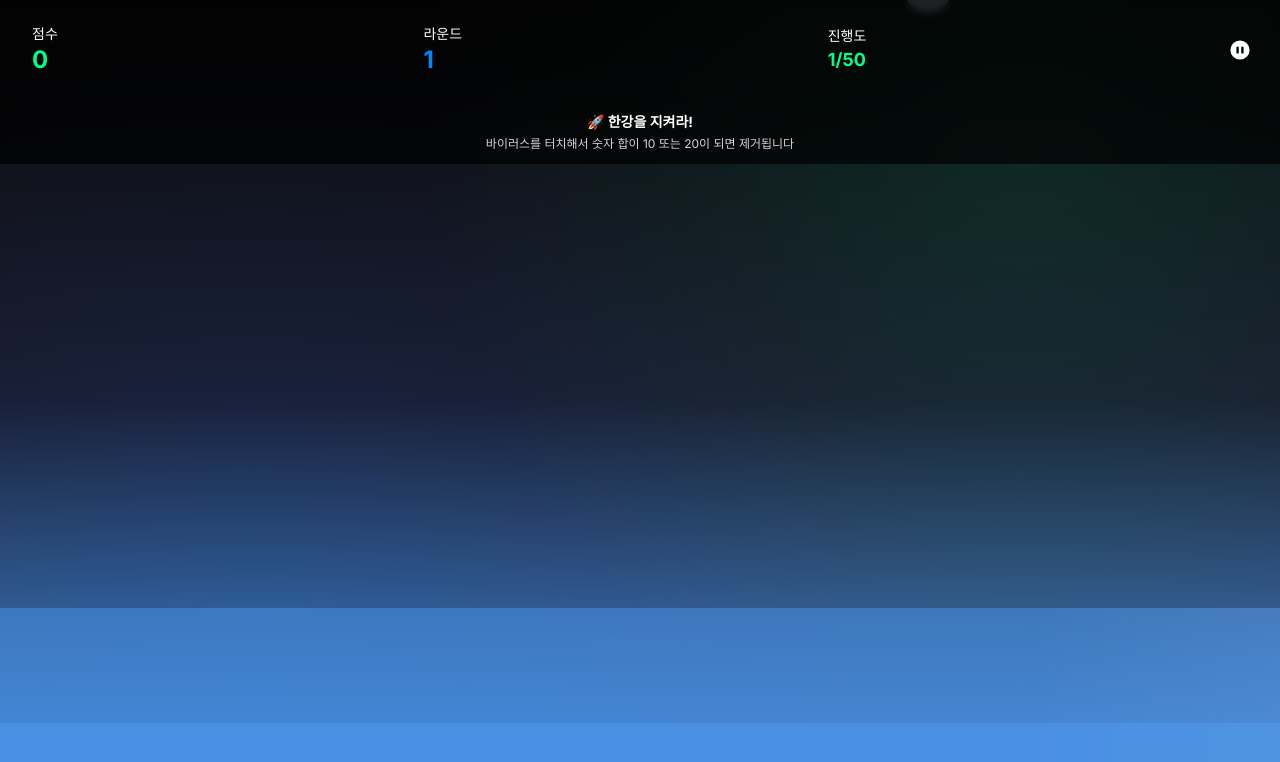
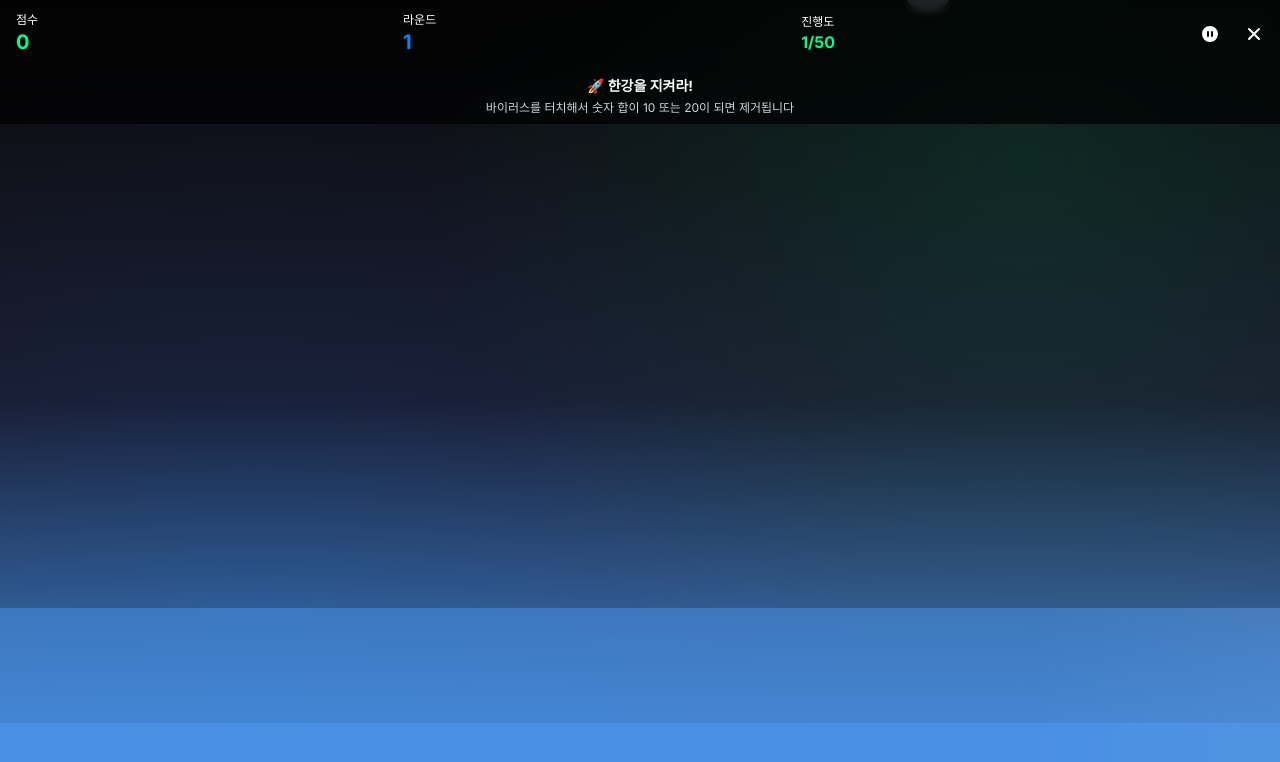
Before and after one commit to amourfou/HaanRiver, a Next.js app: page / in a window 1280 px wide. Both pictures are taken after a click on the button "게임 시작". Shown: the top 762 px of the page. Built offline with nearby package versions, Linux system fonts and the light colour scheme.

Commit message:
feat: 나가기 버튼 추가 및 UI 높이 축소
- 일시정지 버튼 옆에 나가기 버튼 추가
- UI 패딩과 텍스트 크기 축소로 더 컴팩트한 디자인
- 나가기 버튼 클릭 시 시작 화면으로 복귀
- 버튼 레이아웃을 flex gap으로 개선

```diff
--- a/src/app/page.tsx
+++ b/src/app/page.tsx
@@ -33,6 +33,11 @@ export default function Home() {
   };
 
   const resetGame = () => {
+    dispatch({ type: 'RESET_GAME' });
+    setShowStartScreen(true);
+  };
+
+  const handleExit = () => {
     dispatch({ type: 'RESET_GAME' });
     setShowStartScreen(true);
   };
@@ -142,6 +147,7 @@ export default function Home() {
             gameState={gameState}
             onPause={handlePause}
             onResume={handleResume}
+            onExit={handleExit}
           />
         </>
       )}
--- a/src/components/GameUI.tsx
+++ b/src/components/GameUI.tsx
@@ -8,57 +8,60 @@ interface GameUIProps {
   gameState: GameState;
   onPause: () => void;
   onResume: () => void;
+  onExit: () => void;
 }
 
-const GameUI: React.FC<GameUIProps> = ({ gameState, onPause, onResume }) => {
+const GameUI: React.FC<GameUIProps> = ({ gameState, onPause, onResume, onExit }) => {
   return (
     <div className="absolute top-0 left-0 right-0 z-[60]">
       {/* 전체 화면 너비의 상단 배경 */}
-      <div className="w-full bg-black bg-opacity-70 backdrop-blur-sm p-4">
+      <div className="w-full bg-black bg-opacity-70 backdrop-blur-sm p-2">
         {/* 상단 UI */}
         <div className="flex justify-between items-center">
           {/* 점수 */}
           <motion.div
-            className="px-4 py-2"
+            className="px-2 py-1"
             initial={{ scale: 0.8, opacity: 0 }}
             animate={{ scale: 1, opacity: 1 }}
             transition={{ delay: 0.2 }}
           >
-            <div className="text-white text-sm">점수</div>
-            <div className="text-virus-green text-2xl font-bold">
+            <div className="text-white text-xs">점수</div>
+            <div className="text-virus-green text-xl font-bold">
               {gameState.score.toLocaleString()}
             </div>
           </motion.div>
 
           {/* 라운드 */}
           <motion.div
-            className="px-4 py-2"
+            className="px-2 py-1"
             initial={{ scale: 0.8, opacity: 0 }}
             animate={{ scale: 1, opacity: 1 }}
             transition={{ delay: 0.3 }}
           >
-            <div className="text-white text-sm">라운드</div>
-            <div className="text-virus-blue text-2xl font-bold">
+            <div className="text-white text-xs">라운드</div>
+            <div className="text-virus-blue text-xl font-bold">
               {gameState.round}
             </div>
           </motion.div>
 
           {/* 바이러스 진행도 */}
           <motion.div
-            className="px-4 py-2"
+            className="px-2 py-1"
             initial={{ scale: 0.8, opacity: 0 }}
             animate={{ scale: 1, opacity: 1 }}
             transition={{ delay: 0.4 }}
           >
-            <div className="text-white text-sm">진행도</div>
-            <div className="text-virus-green text-lg font-bold">
+            <div className="text-white text-xs">진행도</div>
+            <div className="text-virus-green text-base font-bold">
               {gameState.virusesSpawned}/{gameState.virusesToSpawn}
             </div>
           </motion.div>
 
+          {/* 버튼들 */}
+          <div className="flex gap-2">
             {/* 일시정지 버튼 */}
             <motion.button
-            className="rounded-lg p-3 text-white hover:bg-white hover:bg-opacity-20 transition-colors"
+              className="rounded-lg p-2 text-white hover:bg-white hover:bg-opacity-20 transition-colors"
               onClick={gameState.isPaused ? onResume : onPause}
               initial={{ scale: 0.8, opacity: 0 }}
               animate={{ scale: 1, opacity: 1 }}
@@ -67,22 +70,38 @@ const GameUI: React.FC<GameUIProps> = ({ gameState, onPause, onResume }) => {
               whileTap={{ scale: 0.95 }}
             >
             {gameState.isPaused ? (
-            <svg className="w-6 h-6" fill="currentColor" viewBox="0 0 20 20">
+              <svg className="w-5 h-5" fill="currentColor" viewBox="0 0 20 20">
                 <path fillRule="evenodd" d="M10 18a8 8 0 100-16 8 8 0 000 16zM9.555 7.168A1 1 0 008 8v4a1 1 0 001.555.832l3-2a1 1 0 000-1.664l-3-2z" clipRule="evenodd" />
               </svg>
             ) : (
-            <svg className="w-6 h-6" fill="currentColor" viewBox="0 0 20 20">
+              <svg className="w-5 h-5" fill="currentColor" viewBox="0 0 20 20">
                 <path fillRule="evenodd" d="M18 10a8 8 0 11-16 0 8 8 0 0116 0zM7 8a1 1 0 012 0v4a1 1 0 11-2 0V8zm5-1a1 1 0 00-1 1v4a1 1 0 102 0V8a1 1 0 00-1-1z" clipRule="evenodd" />
               </svg>
             )}
             </motion.button>
+
+            {/* 나가기 버튼 */}
+            <motion.button
+              className="rounded-lg p-2 text-white hover:bg-red-500 hover:bg-opacity-20 transition-colors"
+              onClick={onExit}
+              initial={{ scale: 0.8, opacity: 0 }}
+              animate={{ scale: 1, opacity: 1 }}
+              transition={{ delay: 0.6 }}
+              whileHover={{ scale: 1.05 }}
+              whileTap={{ scale: 0.95 }}
+            >
+              <svg className="w-5 h-5" fill="currentColor" viewBox="0 0 20 20">
+                <path fillRule="evenodd" d="M4.293 4.293a1 1 0 011.414 0L10 8.586l4.293-4.293a1 1 0 111.414 1.414L11.414 10l4.293 4.293a1 1 0 01-1.414 1.414L10 11.414l-4.293 4.293a1 1 0 01-1.414-1.414L8.586 10 4.293 5.707a1 1 0 010-1.414z" clipRule="evenodd" />
+              </svg>
+            </motion.button>
+          </div>
         </div>
       </div>
 
       {/* 선택된 바이러스 합계 표시 */}
       {gameState.selectedViruses.length > 0 && (
         <motion.div
-          className="w-full bg-black bg-opacity-70 backdrop-blur-sm p-4"
+          className="w-full bg-black bg-opacity-70 backdrop-blur-sm p-2"
           initial={{ y: -50, opacity: 0 }}
           animate={{ y: 0, opacity: 1 }}
           exit={{ y: -50, opacity: 0 }}
@@ -137,7 +156,7 @@ const GameUI: React.FC<GameUIProps> = ({ gameState, onPause, onResume }) => {
       {/* 게임 안내 - 첫 번째 바이러스의 상단이 화면에 보이면 숨김 */}
       {gameState.viruses.length === 0 || (gameState.viruses.length > 0 && gameState.viruses[0].y < 0) && (
         <motion.div
-          className="w-full bg-black bg-opacity-70 backdrop-blur-sm p-3"
+          className="w-full bg-black bg-opacity-70 backdrop-blur-sm p-2"
           initial={{ y: 50, opacity: 0 }}
           animate={{ y: 0, opacity: 1 }}
           transition={{ delay: 0.5 }}
```
Lines whose indentation alone changed are shown as unchanged.
